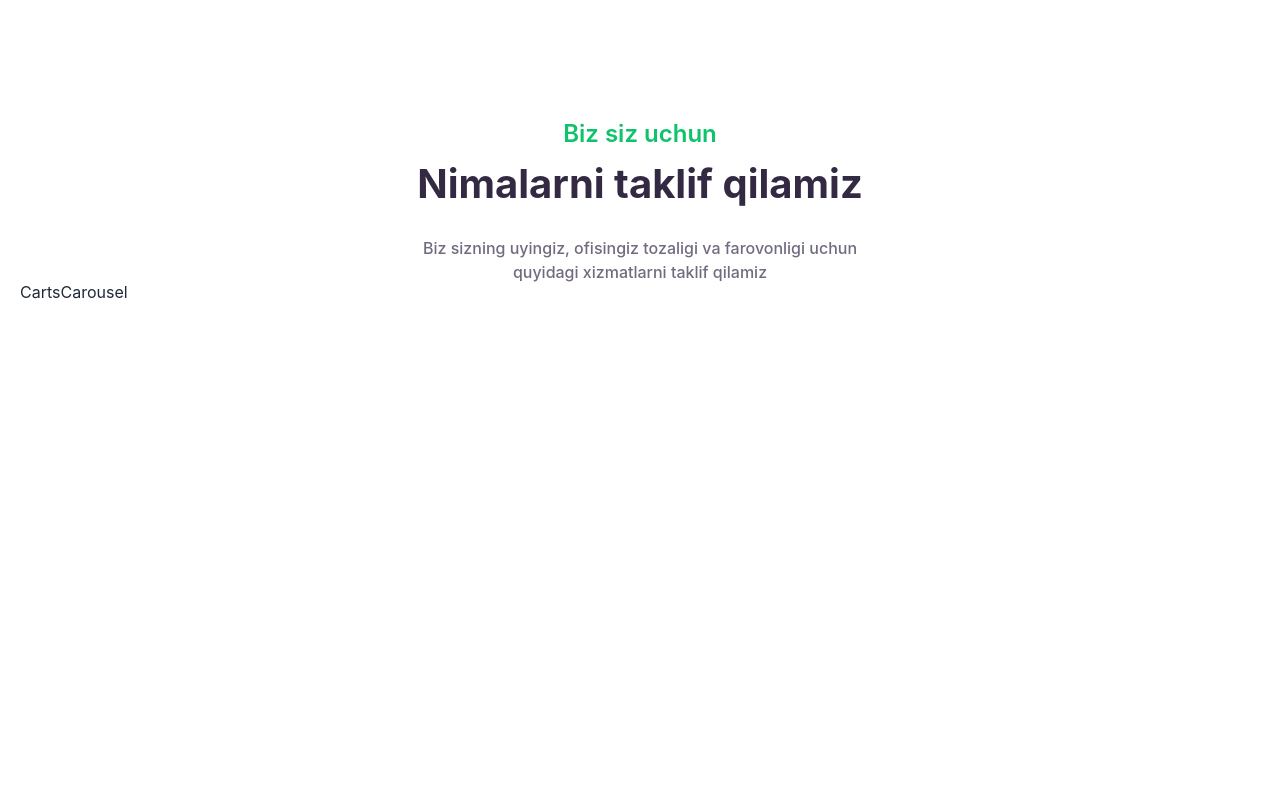
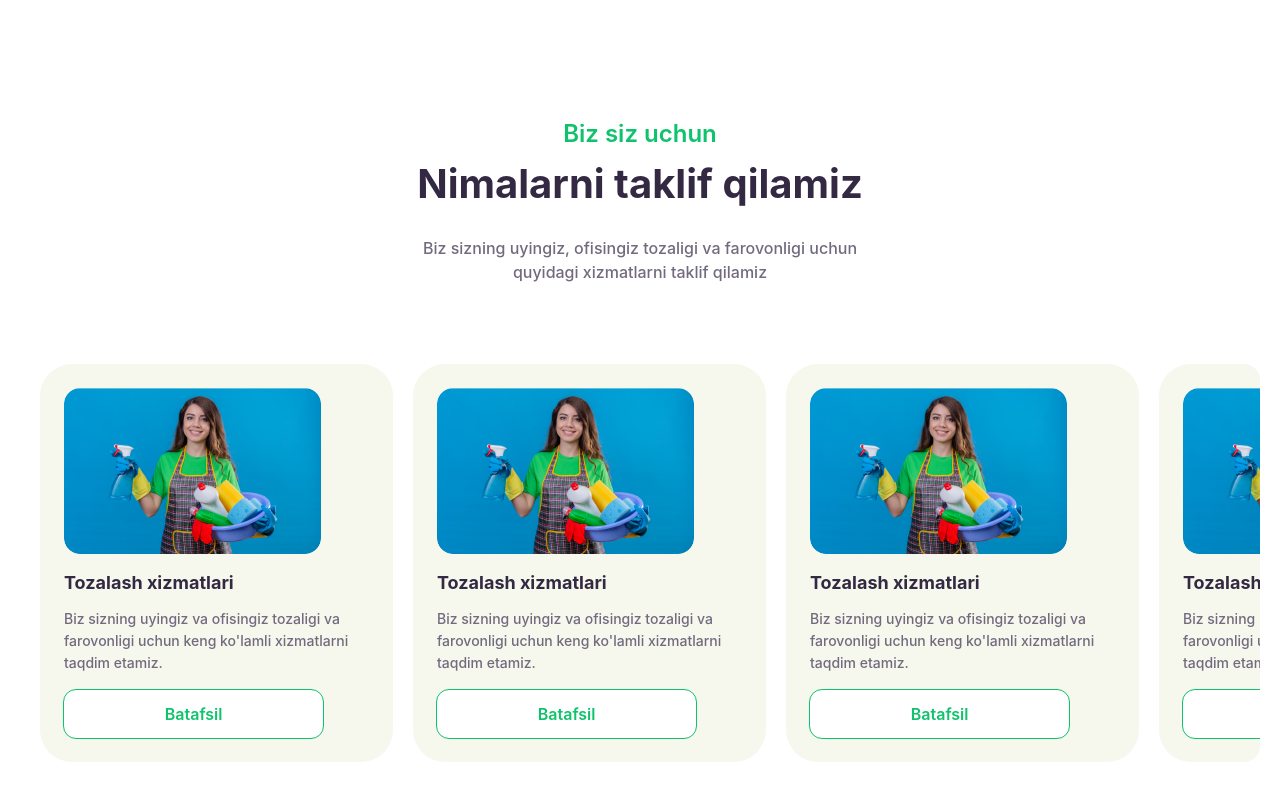
Before and after one commit to MAQSADBEK77/Hakaton-Najot-Talim, a React (Vite) app: page / in a window 1280 px wide. Shown: the part 1128-1928 px from the top of the page. Before the commit the page ends 1430 px from the top, so only its background shows below. Built offline with nearby package versions, Linux system fonts and the light colour scheme.

Commit message:
Create carousel

```diff
--- a/src/App.css
+++ b/src/App.css
@@ -109,3 +109,43 @@
   font-weight: 500;
   line-height: 22px; /* 157.143% */
 }
+.carousel {
+  margin-top: 80px !important;
+  margin-bottom: 120px !important;
+  gap: 20px;
+}
+.carousel-item {
+  display: flex;
+  flex-direction: column;
+  justify-content: center;
+  gap: 12px;
+  border-radius: 32px;
+  padding: 24px;
+  background: var(--hero-bg);
+  border-radius: 32px;
+  max-width: 305px;
+}
+.carousel-item img {
+  width: 257px;
+  height: 166px;
+  border-radius: 16px;
+}
+.carousel-item h4 {
+  color: var(--text-color);
+  font-size: 18px;
+  font-weight: 700;
+  line-height: 26px; /* 144.444% */
+  margin-top: 4px;
+}
+
+.carousel-item p {
+  color: var(--text-color2);
+  font-size: 14px;
+  font-weight: 500;
+  line-height: 22px; /* 157.143% */
+}
+.carousel-item a {
+  display: block;
+  width: 85%;
+  margin-top: 4px;
+}
--- a/src/components/CartsCarousel.jsx
+++ b/src/components/CartsCarousel.jsx
@@ -1,5 +1,20 @@
-function CartsCarousel() {
-  return <div>CartsCarousel</div>;
+import BorderGreenBtn from "./BorderGreenBtn";
+
+function CartsCarousel({ data }) {
+  return (
+    <div className="container carousel carousel-end rounded-box">
+      {data.map((item) => {
+        return (
+          <div key={item.id} className="carousel-item flex flex-col">
+            <img src={item.img.cart1} alt={item.title} />
+            <h4>{item.title}</h4>
+            <p>{item.param}</p>
+            <BorderGreenBtn title="Batafsil" to={"xizmatlar/" + item.id} />
+          </div>
+        );
+      })}
+    </div>
+  );
 }
 
 export default CartsCarousel;
--- a/src/data/data.js
+++ b/src/data/data.js
@@ -1,58 +1,59 @@
+import cart1 from "../../public/cart1.png";
 export const carts = [
   {
-    img: "public/cart1.png",
+    img: { cart1 },
     title: "Tozalash xizmatlari",
     param:
       "Biz sizning uyingiz va ofisingiz tozaligi va farovonligi uchun keng ko'lamli xizmatlarni taqdim etamiz.",
     id: 1,
   },
   {
-    img: "public/cart2.png",
+    img: { cart1 },
     title: "Tozalash xizmatlari",
     param:
       "Biz sizning uyingiz va ofisingiz tozaligi va farovonligi uchun keng ko'lamli xizmatlarni taqdim etamiz.",
-    id: 1,
+    id: 2,
   },
   {
-    img: "public/cart3.png",
+    img: { cart1 },
     title: "Tozalash xizmatlari",
     param:
       "Biz sizning uyingiz va ofisingiz tozaligi va farovonligi uchun keng ko'lamli xizmatlarni taqdim etamiz.",
-    id: 1,
+    id: 3,
   },
   {
-    img: "public/cart4.png",
+    img: { cart1 },
     title: "Tozalash xizmatlari",
     param:
       "Biz sizning uyingiz va ofisingiz tozaligi va farovonligi uchun keng ko'lamli xizmatlarni taqdim etamiz.",
-    id: 1,
+    id: 4,
   },
   {
-    img: "public/cart5.png",
+    img: { cart1 },
     title: "Tozalash xizmatlari",
     param:
       "Biz sizning uyingiz va ofisingiz tozaligi va farovonligi uchun keng ko'lamli xizmatlarni taqdim etamiz.",
-    id: 1,
+    id: 5,
   },
   {
-    img: "public/cart6.png",
+    img: { cart1 },
     title: "Tozalash xizmatlari",
     param:
       "Biz sizning uyingiz va ofisingiz tozaligi va farovonligi uchun keng ko'lamli xizmatlarni taqdim etamiz.",
-    id: 1,
+    id: 6,
   },
   {
-    img: "public/cart7.png",
+    img: { cart1 },
     title: "Tozalash xizmatlari",
     param:
       "Biz sizning uyingiz va ofisingiz tozaligi va farovonligi uchun keng ko'lamli xizmatlarni taqdim etamiz.",
-    id: 1,
+    id: 7,
   },
   {
-    img: "public/cart8.png",
+    img: { cart1 },
     title: "Tozalash xizmatlari",
     param:
       "Biz sizning uyingiz va ofisingiz tozaligi va farovonligi uchun keng ko'lamli xizmatlarni taqdim etamiz.",
-    id: 1,
+    id: 8,
   },
 ];
--- a/src/pages/Home.jsx
+++ b/src/pages/Home.jsx
@@ -2,6 +2,7 @@ import React from "react";
 import HeroService from "../components/HeroService";
 import NimaUchun from "../components/NimaUchun";
 import TaklifCarousel from "../components/TaklifCarousel";
+import { carts } from "../data/data";
 
 function Home() {
   return (
@@ -13,6 +14,7 @@ function Home() {
         topParam="Xizmatlarimizdan foydalanishda quyidagi qulayliklarga va imkoniyatlarga ega bo’lasiz"
       />
       <TaklifCarousel
+        data={carts}
         title="Nimalarni taklif qilamiz"
         span="Biz siz uchun"
         param="Biz sizning uyingiz, ofisingiz tozaligi va farovonligi uchun quyidagi xizmatlarni taklif qilamiz"
```
Also changed, not shown: public/cart1.png (added).
